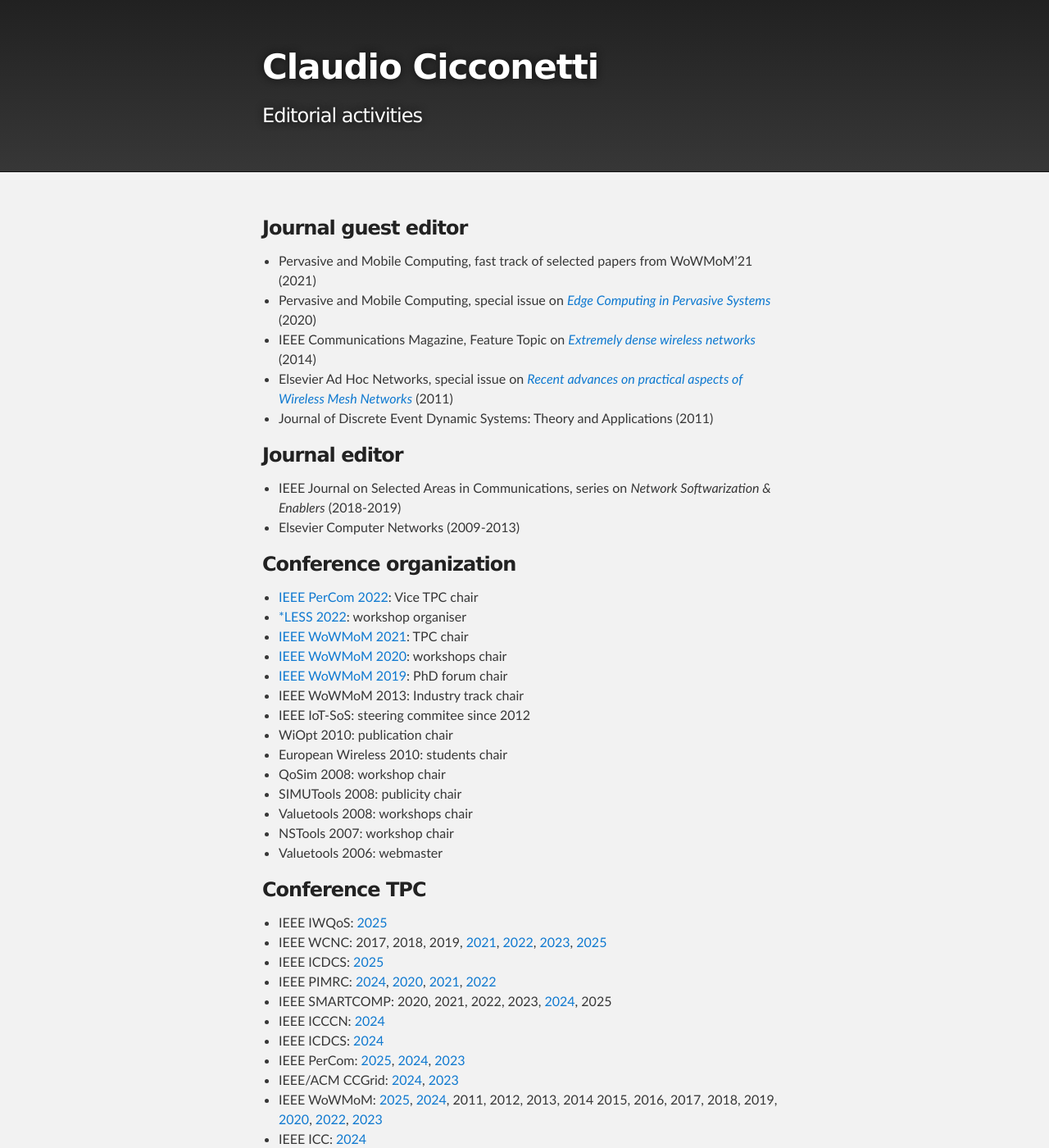
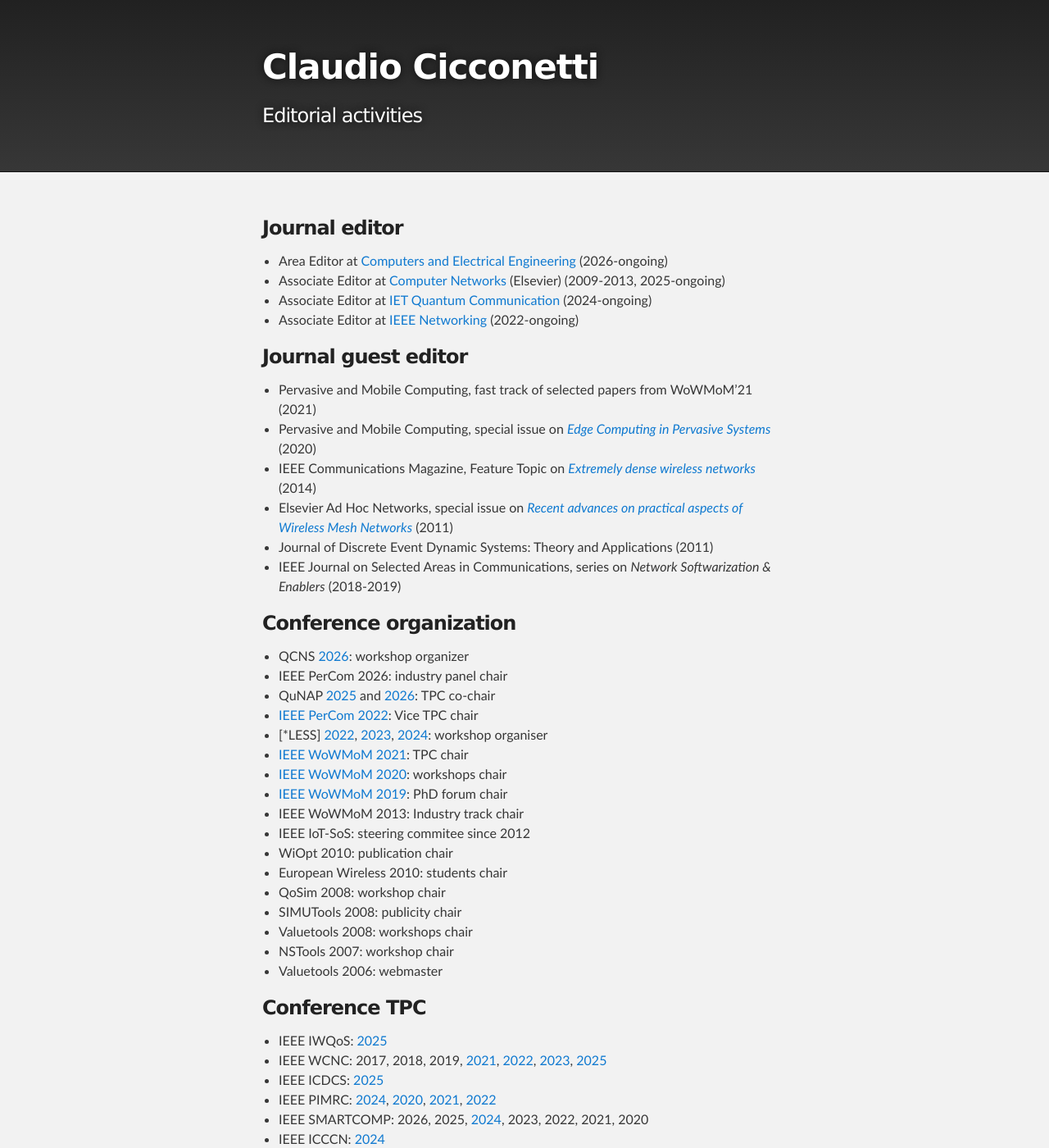
Before and after one commit to ccicconetti/ccicconetti.github.io, a Jekyll site: the page built from editorial.md, in a window 1280 px wide and 1400 px high. Shown: the whole window at 82% size. Built offline with Jekyll 4.4.1, drawn with Linux system fonts in a browser that asks for light colours; some of the changed text lies outside the part shown.

Commit message:
Clean & update

```diff
--- a/editorial.md
+++ b/editorial.md
@@ -2,6 +2,13 @@
 title: "Editorial activities"
 layout: page
 ---
+
+### Journal editor
+
+- Area Editor at [Computers and Electrical Engineering](https://www.sciencedirect.com/journal/computers-and-electrical-engineering) (2026-ongoing)
+- Associate Editor at [Computer Networks](https://www.sciencedirect.com/journal/computer-networks) (Elsevier) (2009-2013, 2025-ongoing)
+- Associate Editor at [IET Quantum Communication](https://ietresearch.onlinelibrary.wiley.com/journal/26328925) (2024-ongoing)
+- Associate Editor at [IEEE Networking](https://www.comsoc.org/publications/journals/ieee-lnet) (2022-ongoing)
 
 ### Journal guest editor
 
@@ -10,16 +17,15 @@ layout: page
 - IEEE Communications Magazine, Feature Topic on [_Extremely dense wireless networks_](https://ieeexplore.ieee.org/document/7010520/) (2014)
 - Elsevier Ad Hoc Networks, special issue on [_Recent advances on practical aspects of Wireless Mesh Networks_](https://www.sciencedirect.com/journal/ad-hoc-networks/vol/9/issue/8) (2011)
 - Journal of Discrete Event Dynamic Systems: Theory and Applications (2011)
-
-### Journal editor
-
 - IEEE Journal on Selected Areas in Communications, series on _Network Softwarization & Enablers_ (2018-2019)
-- Elsevier Computer Networks (2009-2013)
 
 ### Conference organization
 
+- QCNS [2026](https://qcns.iit.cnr.it/): workshop organizer
+- IEEE PerCom 2026: industry panel chair
+- QuNAP [2025](https://infocom2025.ieee-infocom.org/first-workshop-quantum-networked-applications-and-protocols-qunap-call-papers) and [2026](https://infocom2026.ieee-infocom.org/ieee-infocom-2026-81/pages/second-workshop-workshop-quantum-networked-applications-and-protocols-0): TPC co-chair
 - [IEEE PerCom 2022](http://percom.org/): Vice TPC chair
-- [\*LESS 2022](https://starless.iit.cnr.it/): workshop organiser
+- [\*LESS] [2022](https://starless.iit.cnr.it/previous/#less22), [2023](https://starless.iit.cnr.it/previous/#less23), [2024](https://starless.iit.cnr.it/previous/#less24): workshop organiser
 - [IEEE WoWMoM 2021](http://wowmom2021.iit.cnr.it/): TPC chair
 - [IEEE WoWMoM 2020](http://www.cs.ucc.ie/wowmom2020/): workshops chair
 - [IEEE WoWMoM 2019](http://cs.ucf.edu/wowmom2019/):
@@ -40,12 +46,12 @@ layout: page
 - IEEE WCNC: 2017, 2018, 2019, [2021](https://wcnc2021.ieee-wcnc.org/), [2022](https://wcnc2022.ieee-wcnc.org/), [2023](https://wcnc2023.ieee-wcnc.org/), [2025](https://wcnc2025.ieee-wcnc.org/)
 - IEEE ICDCS: [2025](https://icdcs2025.icdcs.org/)
 - IEEE PIMRC: [2024](https://pimrc2024.ieee-pimrc.org/), [2020](https://pimrc2020.ieee-pimrc.org/), [2021](https://pimrc2021.ieee-pimrc.org/), [2022](https://pimrc2022.ieee-pimrc.org/)
-- IEEE SMARTCOMP: 2020, 2021, 2022, 2023, [2024](https://smartcomp.w.waseda.jp/), 2025
+- IEEE SMARTCOMP: 2026, 2025, [2024](https://smartcomp.w.waseda.jp/), 2023, 2022, 2021, 2020
 - IEEE ICCCN: [2024](https://icccn.org/icccn24/)
 - IEEE ICDCS: [2024](https://icdcs2024.icdcs.org/)
 - IEEE PerCom: [2025](https://www.percom.org/), [2024](https://www.percom.org/PerCom2024/), [2023](https://www.percom.org/PerCom2023/)
-- IEEE/ACM CCGrid: [2024](https://2024.ccgrid-conference.org/), [2023](https://ccgrid2023.iisc.ac.in/)
-- IEEE WoWMoM: [2025](https://wowmomconference2025.uta.edu/), [2024](https://www.cse.unsw.edu.au/~wowmom/2024/), 2011, 2012, 2013, 2014 2015, 2016, 2017, 2018, 2019, [2020](http://www.cs.ucc.ie/wowmom2020/), [2022](https://computing.ulster.ac.uk/WoWMoM2022/), [2023](https://coe.northeastern.edu/Groups/wowmom2023/index.html)
+- IEEE/ACM CCGrid: 2026, [2024](https://2024.ccgrid-conference.org/), [2023](https://ccgrid2023.iisc.ac.in/)
+- IEEE WoWMoM: 2026, [2025](https://wowmomconference2025.uta.edu/), [2024](https://www.cse.unsw.edu.au/~wowmom/2024/), [2023](https://coe.northeastern.edu/Groups/wowmom2023/index.html), [2022](https://computing.ulster.ac.uk/WoWMoM2022/), [2020](http://www.cs.ucc.ie/wowmom2020/), 2019, 2018, 2017, 2016, 2015, 2014, 2013, 2012, 2011
 - IEEE ICC: [2024](https://icc2024.ieee-icc.org/)
 - QServ, co-located with IEEE/ACM UCC: [2023](https://qserv23.github.io/)
 - IEEE ISCC: 2011, 2012, [2021](https://iscc2021.unipi.gr/), [2022](https://iscc2022.unipi.gr/), [2023](https://2023.ieee-iscc.org/)
```
Also changed, not shown: index.md (+0 -13 lines), projects.md (+7 -7 lines).
